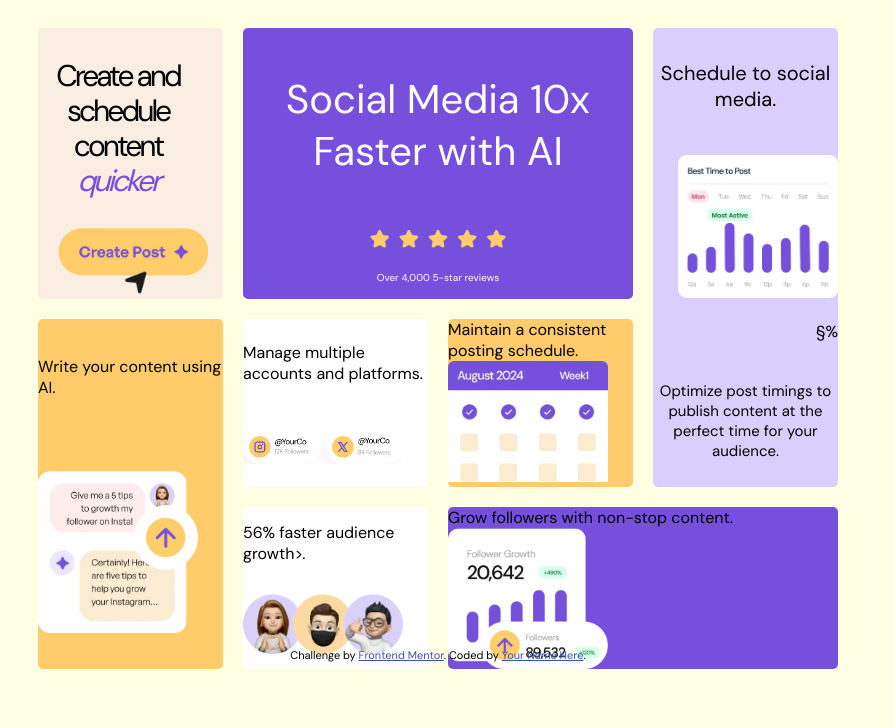
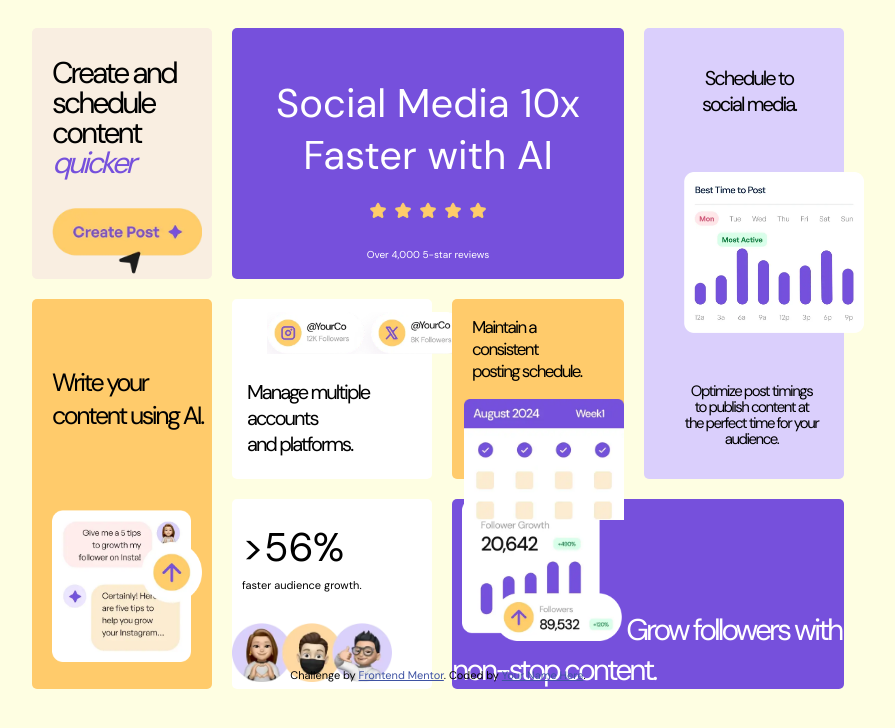
Before and after one commit to jadoumusic2/Bento-grid-Main, a plain HTML site: page bento-grid-main/index.html in a window 1280 px wide. Shown: the whole page, without its empty margins (202-1097 px from the left). Drawn offline with Linux system fonts and the light colour scheme.

Commit message:
Add files via upload

```diff
--- a/bento-grid-main/index.html
+++ b/bento-grid-main/index.html
@@ -17,41 +17,46 @@
   <div class = "container" >
 
 
-    <div class="item"   id="bloc1" > <p style="font-size: 30px; letter-spacing: -0.1em; width: 160px" class="Create">Create and schedule content <span class="violet" >quicker </span> </p>
+    <div class="item"   id="bloc1" > <p style="font-size: 30px; letter-spacing: -0.1em; width: 160px; line-height: 30px; text-align: left; margin-left: 20px;" class="Create">Create and schedule content <span class="violet" >quicker </span> </p>
       <img id="create-post" style="width: 150px;" src="assets/images/illustration-create-post.webp" alt=""> </div>
 
-    <div class="item"  id="bloc2"> <p style="font-size: 40px" > Social Media 10x Faster with AI</p>
-    <img id="etoile" style="width: 140px; " src="assets/images/illustration-five-stars.webp" alt="">
+    <div class="item"  id="bloc2"> <p style="font-size: 40px; margin-bottom: 3px;" > Social Media 10x Faster with AI</p>
+    <img id="etoile" style="width: 120px; " src="assets/images/illustration-five-stars.webp" alt="">
     <p id="mini"> Over 4,000 5-star reviews</p></div>
 
-    <div class="item"   id="bloc3" > <p style="font-size: 20px;"> Schedule to social media.</p>
-      <img  src="assets/images/illustration-schedule-posts.webp" alt="image" class="schedule">§%
-      <p style="font-size: 15px;">Optimize post timings to publish content at the perfect time for your audience. </p>
-
+    <div class="item"   id="bloc3" style="max-width: 200px;"> <p style="font-size: 20px; margin-right: 50px; margin-left: 20px; margin-left: 40px; letter-spacing: -0.1em;"> Schedule to social media. </p>
+      <img   style=" width: 180px; height=210px; margin-left: 40px;" src="assets/images/illustration-schedule-posts.webp" alt="image" class="schedule">
+      <p style="font-size: 15px; margin-left:20px; margin-right:45px; line-height: 16px; margin-left: 40px; letter-spacing: -0.1em;">Optimize post timings to publish content at the perfect time for your audience. </p>
     </div>
 
-    <div class="item"   id="bloc4"> Manage multiple accounts and platforms.
-      <img src="assets/images/illustration-multiple-platforms.webp" alt=""> </div>
+    <div class="item"   id="bloc4" style="max-width: 200px;"><img  style=" width:200px ; margin-left: 35px; margin-top: 10px;" src="assets/images/illustration-multiple-platforms.webp" alt=""> <p style="font-size:20px; margin-left: 15px; letter-spacing: -0.1em;"> Manage multiple <br>accounts <br>and platforms.</p>
 
-    <div class="item"   id="bloc5">Write your content using AI.
-      <img src="assets/images/illustration-ai-content.webp" alt="">
+       </div>
+
+    <div class="item"   id="bloc5" style="font-size: 25px;" > <p style="font-size: 25px; letter-spacing: -0.1em; margin-left: 20px; margin-top: 40px; letter-spacing: 0.3;"> Write your content using AI.</p>
+    <img style="width: 150px; margin-left: 20px;" src="assets/images/illustration-ai-content.webp" alt="">
     </div>
 
-    <div class="item"   id="bloc6"> Grow followers with non-stop content.
-      <img src="assets/images/illustration-grow-followers.webp" alt="">
+    <div class="item"   id="bloc6">
+
+        <div class="content">
+        <img style="margin-left: 10px;" src="assets/images/illustration-grow-followers.webp" alt="">
+        <span style="font-size:  30px; color: white; letter-spacing: -0.1em;"> Grow followers with non-stop content.  </span>
+
+        </div>
     </div>
 
-    <div class="item"   id="bloc7">Maintain a consistent posting schedule.
-      <img src="assets/images/illustration-consistent-schedule.webp" alt="">
+    <div class="item"   id="bloc7" style="height: 180px;" > <p style="margin-left: 20px; margin-right: 40px; font-size: 17px; letter-spacing: -0.1em;"> Maintain a consistent posting schedule. </p>
+      <img style="margin-bottom: 100px; margin-left: 12px;" src="assets/images/illustration-consistent-schedule.webp" alt="">
     </div>
 
-    <div class="item"   id="bloc8"> 56% faster audience growth>.
-      <img src="assets/images/illustration-audience-growth.webp" alt="">
+    <div class="item"   id="bloc8"> <p> <span style="font-size: 40px; margin-left: 10px;"> >56%  <br></span >  <span style="font-size: 11px; margin-left: 10px;  "> faster audience growth. </span> </p>
+      <img style="" src="assets/images/illustration-audience-growth.webp" alt="">
     </div>
 
 </div>
 
-  <div class="attribution">
+  <div class="attribution" style="margin-top: 20px;">
     Challenge by <a href="https://www.frontendmentor.io?ref=challenge">Frontend Mentor</a>.
     Coded by <a href="#">Your Name Here</a>.
   </div>
```
